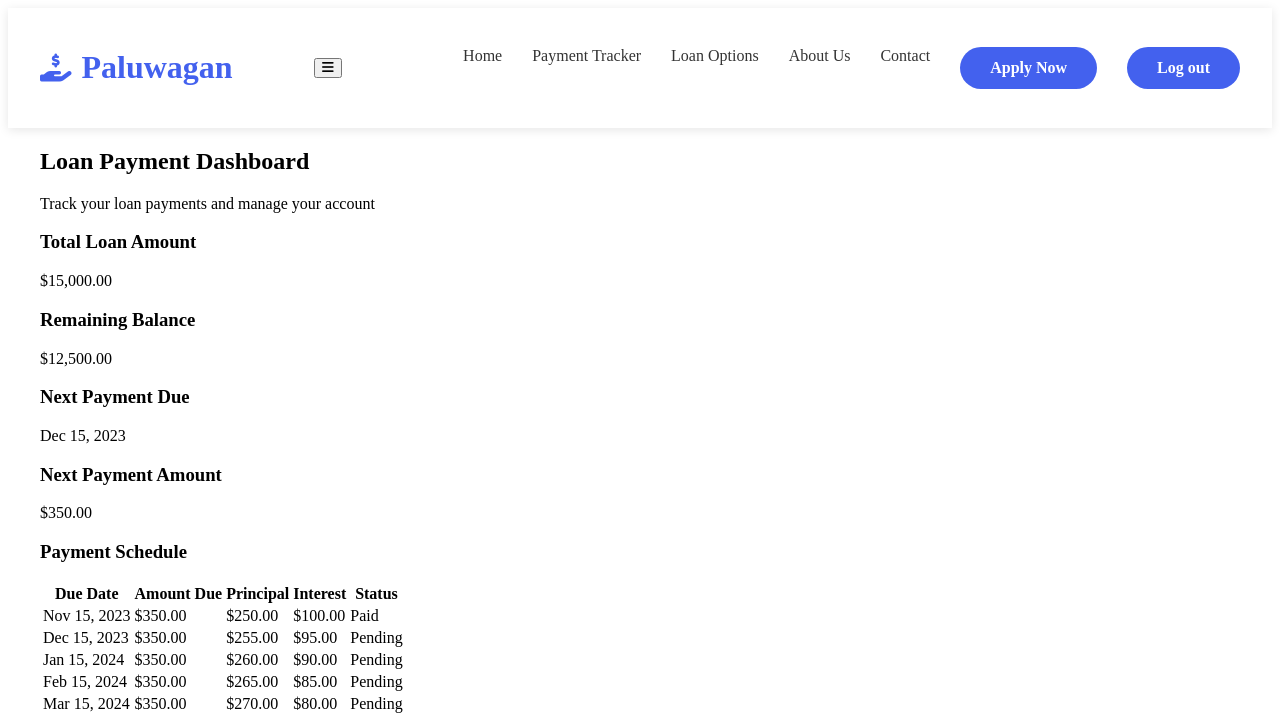
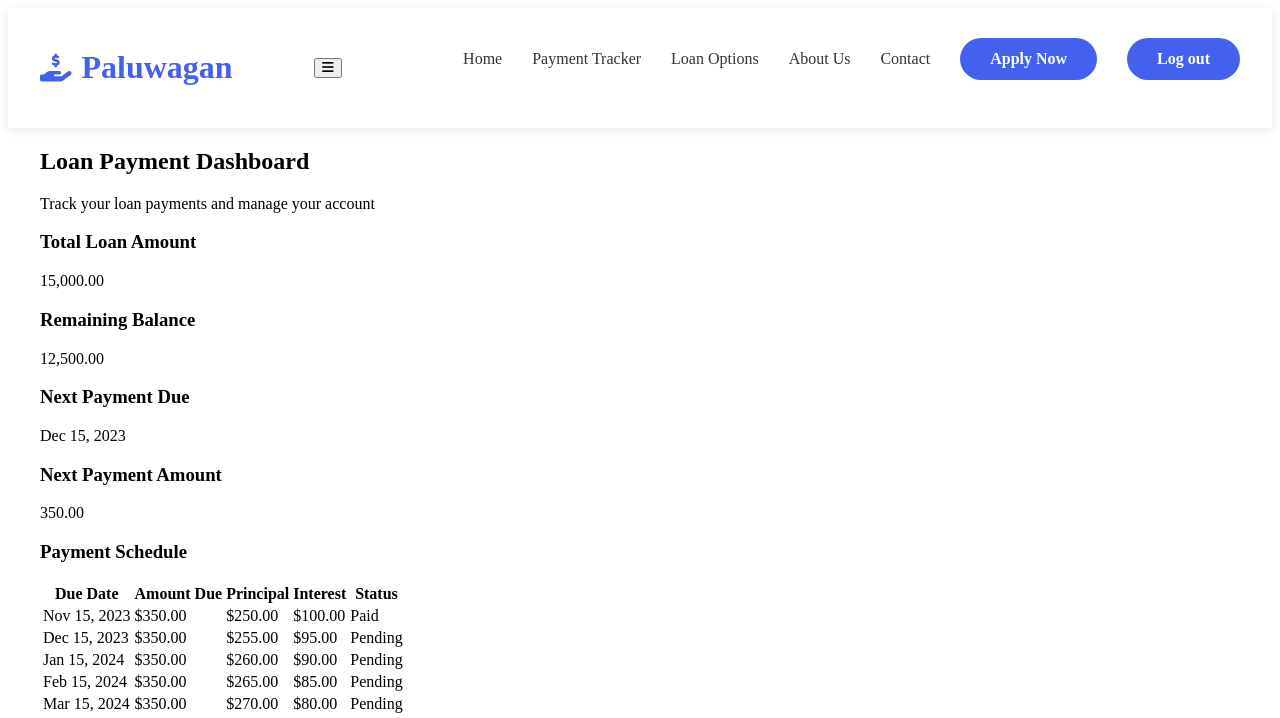
Before and after one commit to vincevins/loan, a PHP site: page /casestudy-loan/payment_tracker.php in a window 1280 px wide. Shown: the top 718 px of the page. Run offline with PHP 8.4, Linux system fonts and the light colour scheme.

Commit message:
oks na nav pre pantay na

```diff
--- a/public/pages/nav.php
+++ b/public/pages/nav.php
@@ -48,6 +48,7 @@ nav ul {
 display: flex;
 list-style: none;
 gap: 30px;
+margin-top: 10px
 }
 
 nav a {
@@ -55,6 +56,7 @@ text-decoration: none;
 color: #333;
 font-weight: 500;
 transition: color 0.3s;
+margin-top: -100px
 }
 
 nav a:hover {
--- a/public/pages/payment_tracker.php
+++ b/public/pages/payment_tracker.php
@@ -6,7 +6,7 @@ include 'nav.php';
 <head>
     <meta charset="UTF-8">
     <meta name="viewport" content="width=device-width, initial-scale=1.0">
-    <title>Payment Tracker - SecureLoan</title>
+    <title>Payment Tracker - Paluwagan</title>
     <link rel="stylesheet" href="https://cdnjs.cloudflare.com/ajax/libs/font-awesome/6.4.0/css/all.min.css">
     <link href="https://fonts.googleapis.com/css2?family=Poppins:wght@300;400;500;600;700&display=swap" rel="stylesheet">
    <link rel="stylesheet" href="../styles/payment_tracker.css">
@@ -22,11 +22,11 @@ include 'nav.php';
             <div class="loan-summary">
                 <div class="summary-card">
                     <h3>Total Loan Amount</h3>
-                    <div class="amount" id="totalLoanAmount">$15,000.00</div>
+                    <div class="amount" id="totalLoanAmount">15,000.00</div>
                 </div>
                 <div class="summary-card">
                     <h3>Remaining Balance</h3>
-                    <div class="amount" id="remainingBalance">$12,500.00</div>
+                    <div class="amount" id="remainingBalance">12,500.00</div>
                 </div>
                 <div class="summary-card">
                     <h3>Next Payment Due</h3>
@@ -34,7 +34,7 @@ include 'nav.php';
                 </div>
                 <div class="summary-card">
                     <h3>Next Payment Amount</h3>
-                    <div class="amount" id="nextPaymentAmount">$350.00</div>
+                    <div class="amount" id="nextPaymentAmount">350.00</div>
                 </div>
             </div>
 
```
Also changed, not shown: public/pages/loan.php (+7 -7 lines).
